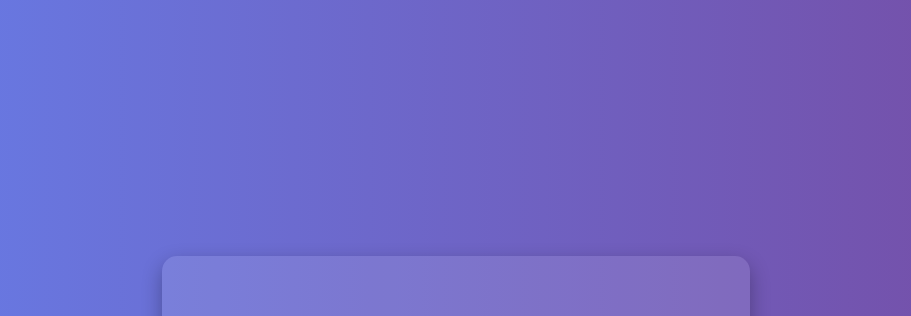
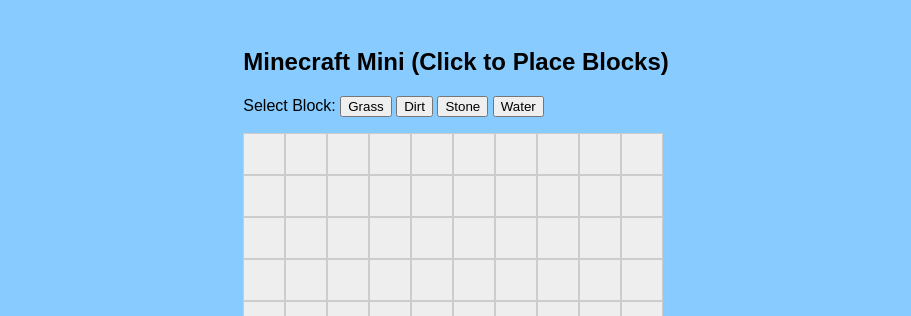
Before and after one commit to MahirGamer17/chess, a plain HTML site: page chess.html in a window 1280 px wide. Shown: the top 316 px of the page, without its empty margins (184-1095 px from the left). Drawn offline with Linux system fonts and the light colour scheme.

Commit message:
Update chess.html

```diff
--- a/chess.html
+++ b/chess.html
@@ -1,66 +1,63 @@
 <!DOCTYPE html>
 <html lang="en">
 <head>
-  <meta charset="UTF-8" />
-  <meta name="viewport" content="width=device-width, initial-scale=1.0"/>
-  <title>Free Ebook Download</title>
+  <meta charset="UTF-8">
+  <title>Minecraft in HTML (2D)</title>
   <style>
     body {
-      margin: 0;
-      padding: 0;
-      font-family: 'Segoe UI', Tahoma, Geneva, Verdana, sans-serif;
-      background: linear-gradient(to right, #667eea, #764ba2);
-      color: white;
+      background: #88ccff;
+      font-family: Arial, sans-serif;
       display: flex;
-      flex-direction: column;
-      align-items: center;
       justify-content: center;
-      height: 100vh;
-      text-align: center;
+      padding: 20px;
     }
-
-    .container {
-      background: rgba(255, 255, 255, 0.1);
-      padding: 40px;
-      border-radius: 15px;
-      box-shadow: 0 8px 20px rgba(0, 0, 0, 0.3);
+    #game {
+      display: grid;
+      grid-template-columns: repeat(10, 40px);
+      grid-template-rows: repeat(10, 40px);
+      gap: 2px;
     }
-
-    h1 {
-      margin-bottom: 10px;
-      font-size: 2.5rem;
+    .cell {
+      width: 40px;
+      height: 40px;
+      background-color: #eee;
+      border: 1px solid #ccc;
+      cursor: pointer;
     }
-
-    p {
-      font-size: 1.2rem;
-      margin-bottom: 30px;
-    }
-
-    .download-btn {
-      padding: 15px 30px;
-      font-size: 1.1rem;
-      border: none;
-      border-radius: 30px;
-      background: #00c6ff;
-      background: linear-gradient(to right, #00c6ff, #0072ff);
-      color: white;
-      cursor: pointer;
-      transition: transform 0.2s ease, background 0.3s ease;
-    }
-
-    .download-btn:hover {
-      transform: scale(1.05);
-      background: linear-gradient(to right, #0072ff, #00c6ff);
-    }
+    .grass { background-color: #4CAF50; }
+    .dirt { background-color: #A0522D; }
+    .stone { background-color: #888; }
+    .water { background-color: #00f; }
   </style>
 </head>
 <body>
-  <div class="container">
-    <h1>Your Free Ebook is Ready!</h1>
-    <p>Click the button below to start your download.</p>
-    <a href="https://www.youtube.com/watch?v=dQw4w9WgXcQ" target="_blank">
-      <button class="download-btn">Download Now</button>
-    </a>
+  <div>
+    <h2>Minecraft Mini (Click to Place Blocks)</h2>
+    <p>Select Block:
+      <button onclick="selectBlock('grass')">Grass</button>
+      <button onclick="selectBlock('dirt')">Dirt</button>
+      <button onclick="selectBlock('stone')">Stone</button>
+      <button onclick="selectBlock('water')">Water</button>
+    </p>
+    <div id="game"></div>
   </div>
+
+  <script>
+    const game = document.getElementById('game');
+    let selectedBlock = 'grass';
+
+    function selectBlock(type) {
+      selectedBlock = type;
+    }
+
+    for (let i = 0; i < 100; i++) {
+      const cell = document.createElement('div');
+      cell.classList.add('cell');
+      cell.addEventListener('click', () => {
+        cell.className = 'cell ' + selectedBlock;
+      });
+      game.appendChild(cell);
+    }
+  </script>
 </body>
 </html>
```
